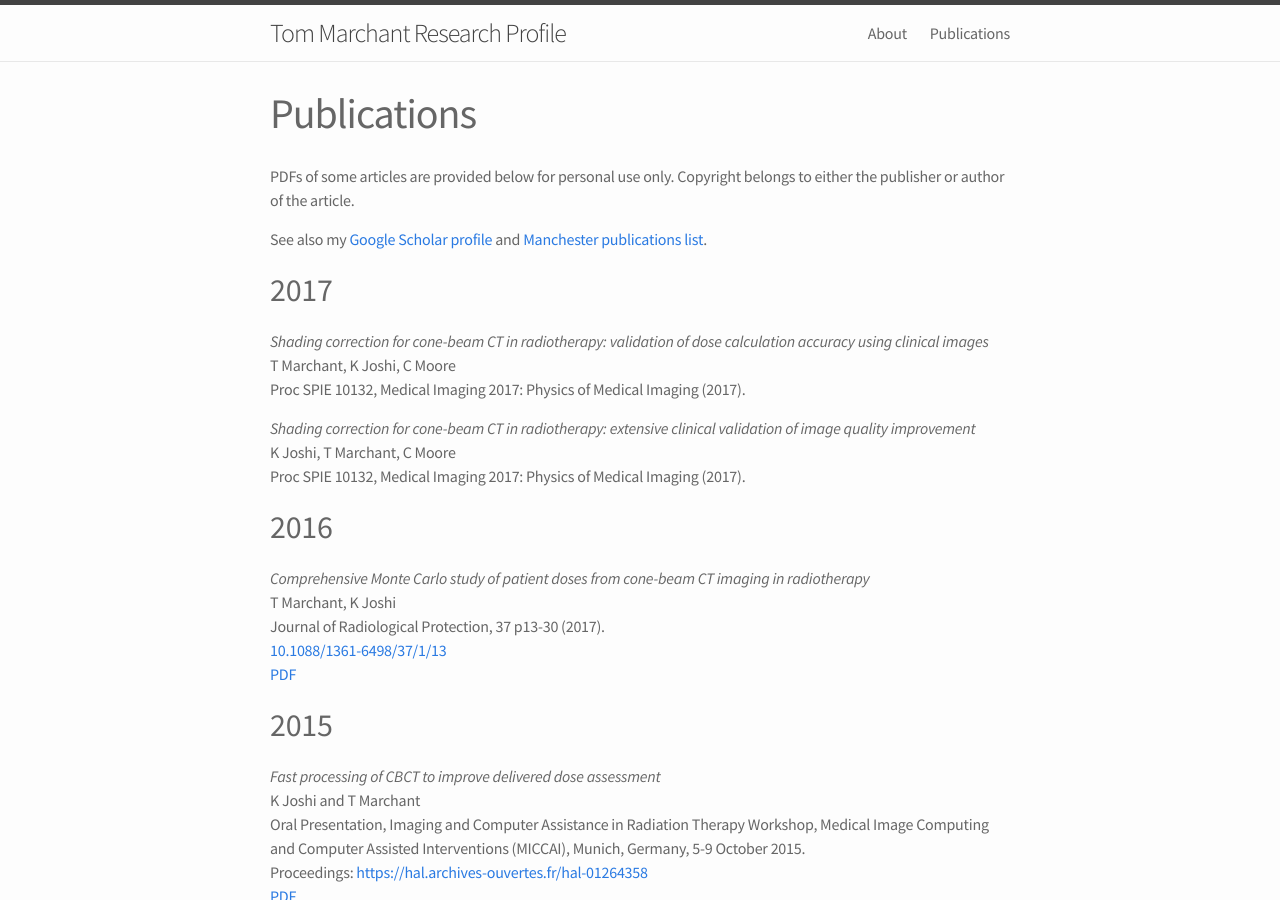
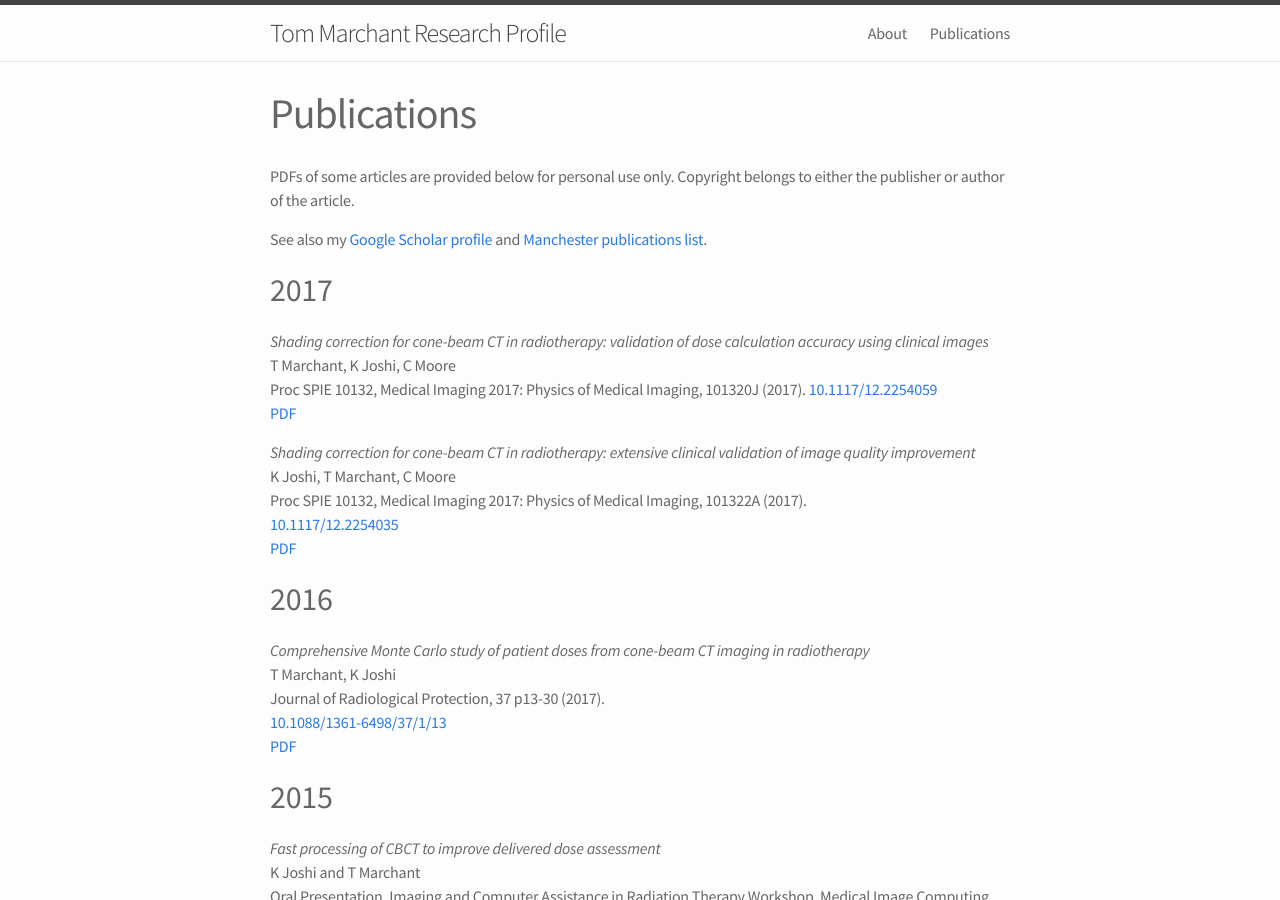
Before and after one commit to temarchant/researchprofile, a Jekyll site: the page built from 02_publications.md, in a window 1280 px wide and 900 px high. Built offline with Jekyll 4.4.1, drawn with Linux system fonts in a browser that asks for light colours.

Commit message:
added DOIs and author pdfs for SPIE 2017 papers

```diff
--- a/02_publications.md
+++ b/02_publications.md
@@ -17,12 +17,16 @@ list](https://www.research.manchester.ac.uk/portal/en/researchers/thomas-marchan
 *Shading correction for cone-beam CT in radiotherapy: validation of dose
 calculation accuracy using clinical images*
 T Marchant, K Joshi, C Moore
-Proc SPIE 10132, Medical Imaging 2017: Physics of Medical Imaging (2017).
+Proc SPIE 10132, Medical Imaging 2017: Physics of Medical Imaging, 101320J (2017).
+[10.1117/12.2254059](http://dx.doi.org/10.1117/12.2254059)
+[PDF]({{ site.baseurl }}/assets/pdf/marchant_shading_dose_validation_SPIE_2017.pdf)
 
 *Shading correction for cone-beam CT in radiotherapy: extensive clinical
 validation of image quality improvement*
 K Joshi, T Marchant, C Moore
-Proc SPIE 10132, Medical Imaging 2017: Physics of Medical Imaging (2017).
+Proc SPIE 10132, Medical Imaging 2017: Physics of Medical Imaging, 101322A (2017).
+[10.1117/12.2254035](http://dx.doi.org/10.1117/12.2254035)
+[PDF]({{ site.baseurl }}/assets/pdf/joshi_shading_iq_validation_SPIE_2017.pdf)
 
 2016
 ----
```
Also changed, not shown: 2 other files.
